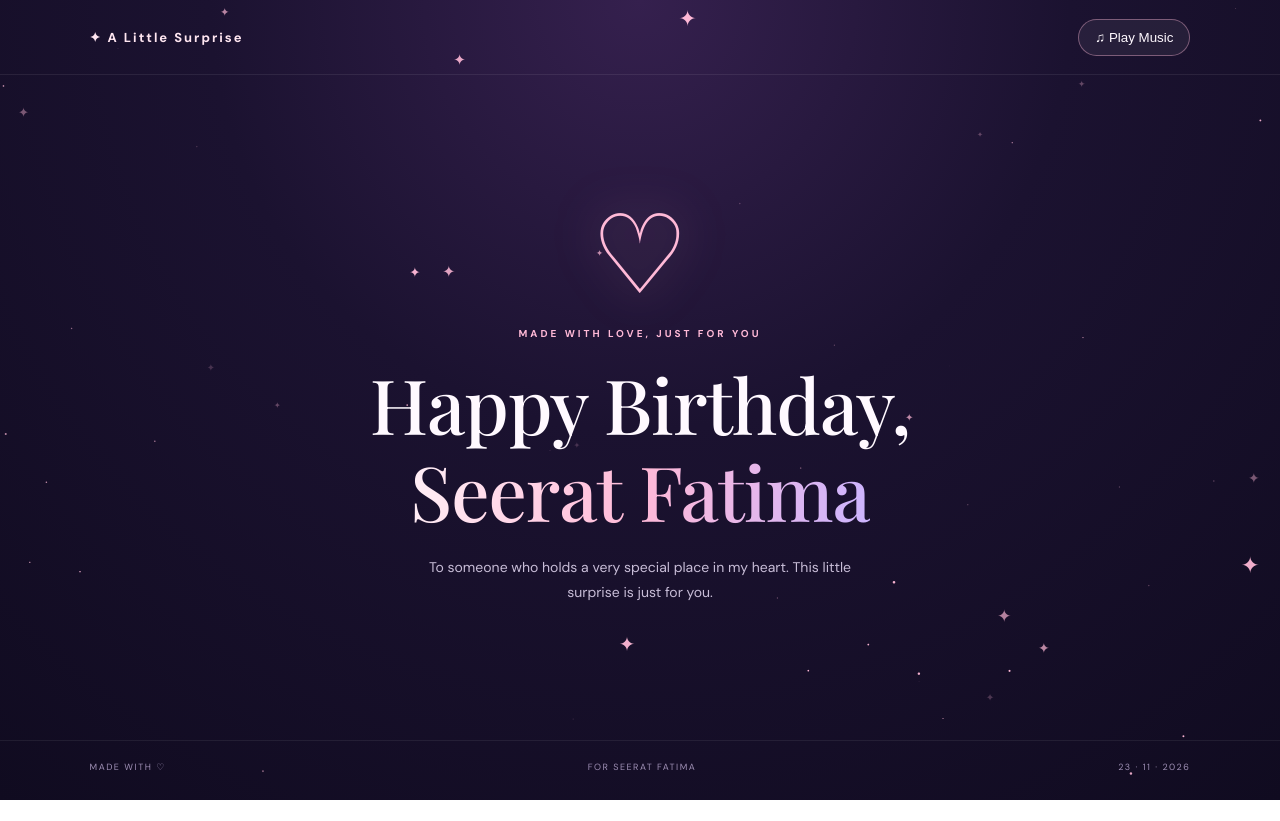
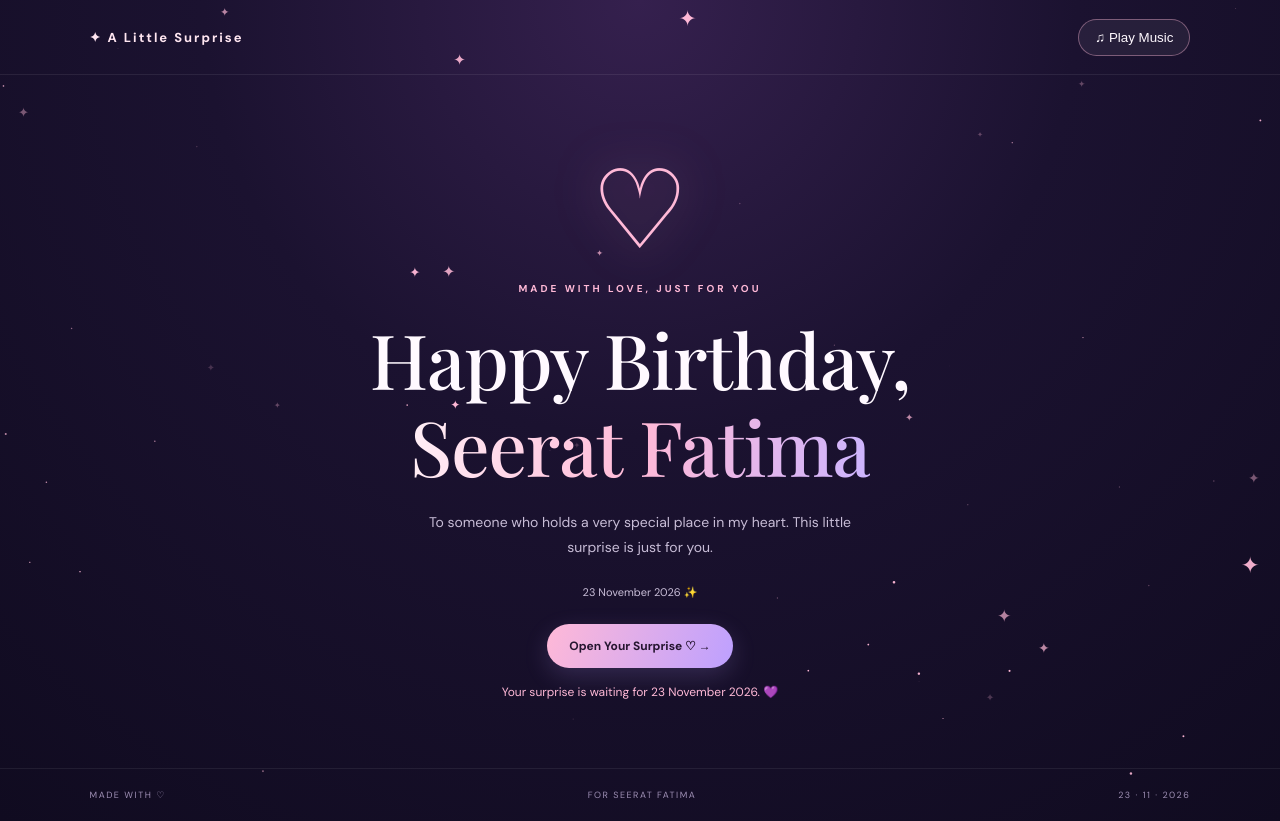
Before and after one commit to IBIVIBES/seerat-birthday-website, a plain HTML site: page index.html in a window 1280 px wide. Before the commit the page ends 800 px from the top, so only its background shows below. Drawn offline with nearby package versions, Linux system fonts and the light colour scheme; a web font is replaced by a local one.

Commit message:
Update index.html

```diff
--- a/index.html
+++ b/index.html
@@ -52,6 +52,20 @@
             </p>
 
 
+
+            <p id="countdownMessage">
+                23 November 2026 ✨
+            </p>
+            </div>
+
+
+            <button class="main-btn" data-next="page2">
+                Open Your Surprise ♡ →
+            </button>
+
+            <p id="lockMessage" class="lock-message">
+                Your surprise is waiting for 23 November 2026. 💜
+            </p>
 
 
         </section>
```
